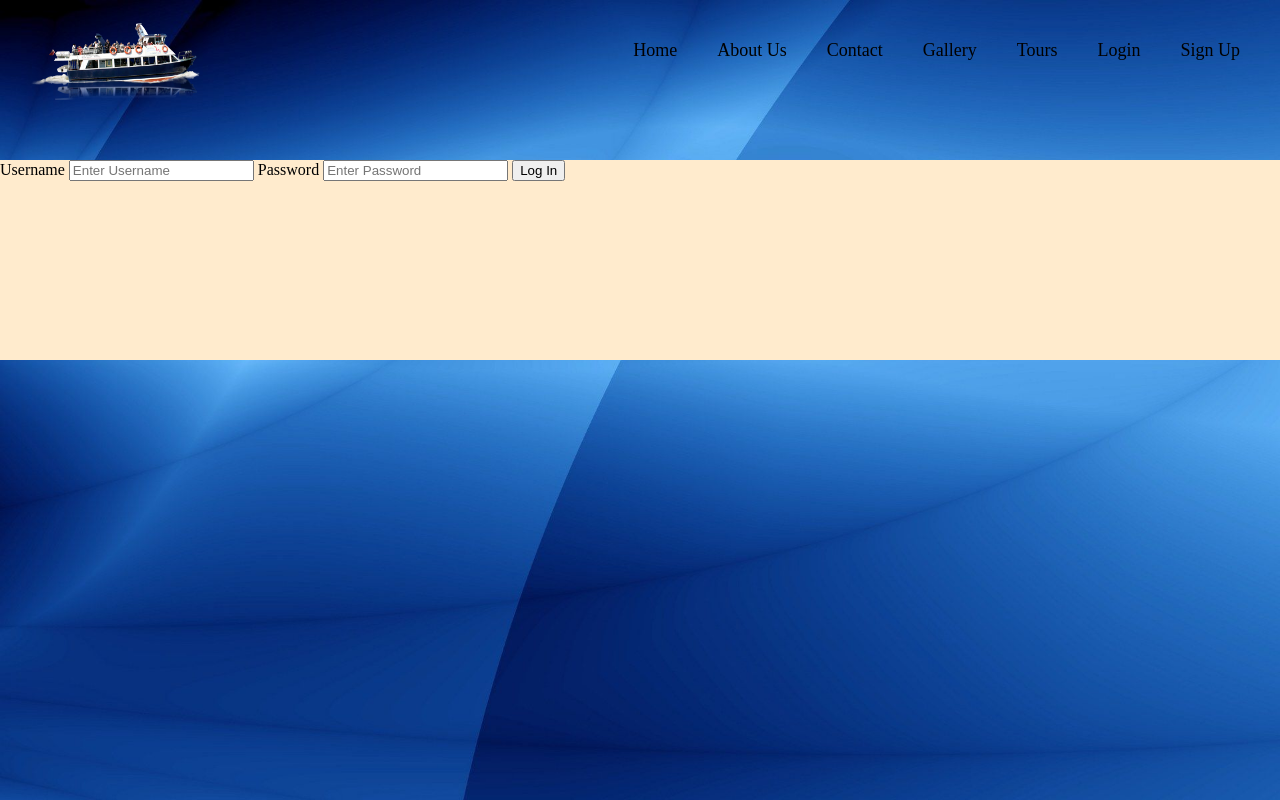
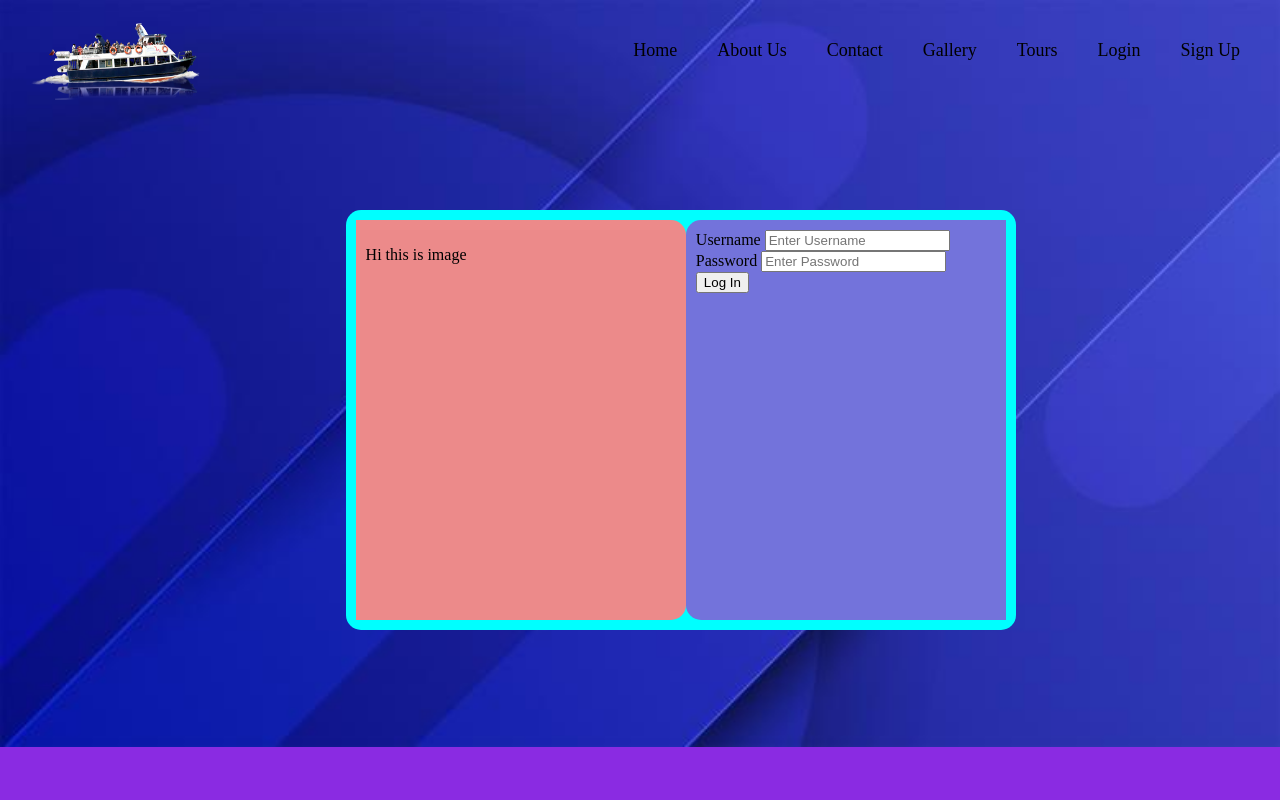
Before and after one commit to Gayashaan/Boat_Safari_Management_System, a PHP site: page /admin/adminloging.html in a window 1280 px wide. Run offline with PHP 8.4, Linux system fonts and the light colour scheme.

Commit message:
small update in loging admin

```diff
--- a/admin/adminloging.html
+++ b/admin/adminloging.html
@@ -28,8 +28,12 @@
 
 
     <div class="container">
-        <img src="/admin/images/loging back.jpeg" alt="">
+        <img src="/admin/images/loging back 2.jpg" alt="">
         <div class="wrap">
+            <div class="formwrap">
+                <div class="imgwrap">
+                    <p>Hi this is image</p>
+                </div>
                 <form action="adminloging.html" method="post">
                     <label for="username">Username</label>
                     <input type="text" name="username" id="username" placeholder="Enter Username">
@@ -38,6 +42,8 @@
                     <input type="submit" value="Log In">
                 </form>
             </div>
+
+        </div>
     </div>
 
 </body>
--- a/admin/css/adminloging.css
+++ b/admin/css/adminloging.css
@@ -18,13 +18,44 @@ html,body{
     top: 0;
     left: 0;
     width: 100%;
-    height: 100%;
+    object-fit: cover;
+
+
 }
 
 .wrap{
     position: relative;
     top: 20%;
-    background-color: blanchedalmond;
-    height: 200px;
+    /* background-color: blanchedalmond; */
+    height: 500px;
 
 }
+
+.wrap > .formwrap{
+    position: absolute;
+    top: 10%;
+    left: 27%;
+    background-color: aqua;
+    display: flex;
+    justify-content: space-around;
+    width: 650px;
+    height: 400px;
+    border-radius:15px;
+    padding: 10px;
+}
+
+.wrap > .formwrap > form{
+    background-color: rgb(115, 115, 219);
+    padding: 10px;
+    border-radius: 15px 0px 0px 15px;
+
+}
+
+.wrap > .formwrap > .imgwrap{
+    background-color: rgb(236, 138, 138);
+    width: 90%;
+
+    padding: 10px;
+    border-radius: 0px 15px 15px 0px;
+
+}
```
Also changed, not shown: admin/images/loging back 2.jpg (added). Lines whose indentation alone changed are shown as unchanged.
